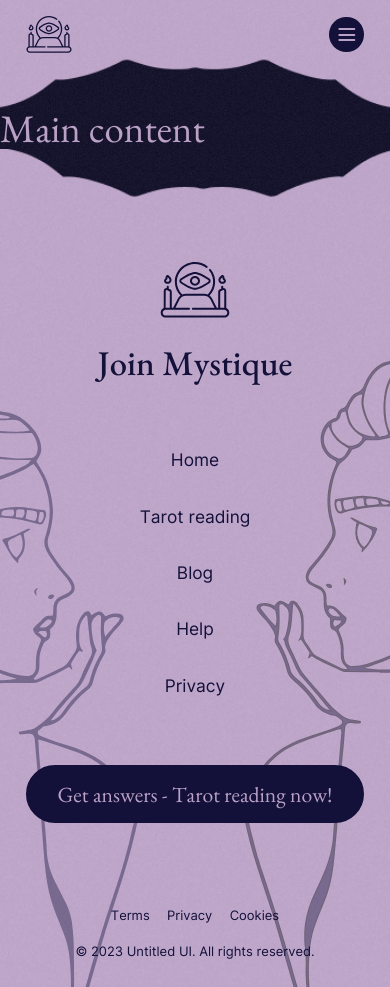
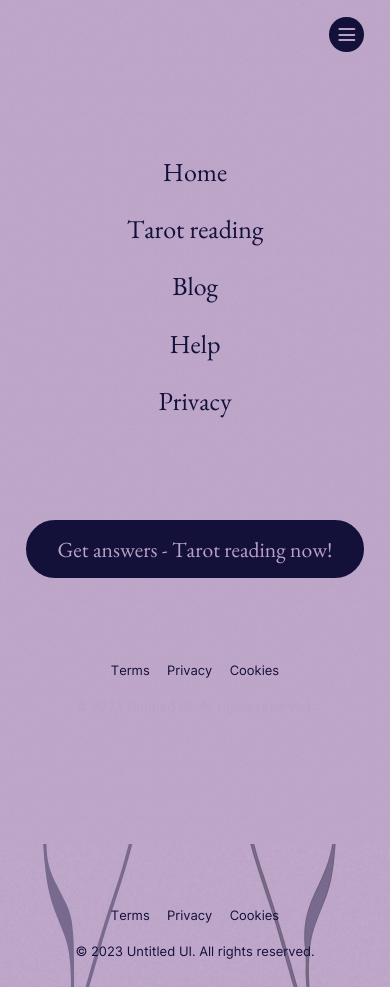
Before and after one commit to presto-agency/Mistique, a Next.js app: page / in a window 390 px wide. Built offline with nearby package versions, Linux system fonts and the light colour scheme.

Commit message:
feat: header menu in progress

```diff
--- /dev/null
+++ b/src/components/BottomLinks/BottomLinks.tsx
@@ -0,0 +1,22 @@
+import React from 'react';
+import * as styles from "./bottomLinks.module.scss";
+import Link from "next/link";
+
+const BottomLinks = ({bottomNav}) => {
+  return (
+    <div className={styles.bottom}>
+      <ul>
+        {bottomNav.map(item => (
+          <li className="nav-link" key={item.id}>
+            <Link href={item.url}>{item.title}</Link>
+          </li>
+        ))}
+      </ul>
+      <p>
+        © 2023 Untitled UI. All rights reserved.
+      </p>
+    </div>
+  );
+};
+
+export default BottomLinks;
--- /dev/null
+++ b/src/components/BottomLinks/bottomLinks.module.scss
@@ -0,0 +1,40 @@
+@import "../../styles/variables.scss";
+
+.bottom {
+  margin: 6.9rem 0 0 0;
+
+  ul {
+    display: flex;
+    justify-content: center;
+    margin: 0 0 8px 0;
+
+    li {
+      margin: 0 1.6rem 0 0;
+
+      a {
+        font-family: 'Inter';
+        font-size: 1.2rem;
+        line-height: 175%;
+      }
+
+      &:last-child {
+        margin: 0;
+      }
+    }
+  }
+
+  p {
+    font-size: 1.2rem;
+    line-height: 175%;
+  }
+}
+
+@media (max-width: $mob) {
+  .bottom {
+    margin: 7.5rem 0 0 0;
+
+    ul {
+      margin: 0 0 1.2rem 0;
+    }
+  }
+}
--- a/src/components/Footer/Footer.tsx
+++ b/src/components/Footer/Footer.tsx
@@ -3,6 +3,7 @@ import * as styles from "./footer.module.scss";
 import Link from "next/link";
 import Button from "@/components/UI/Button/Button";
 import {useClassMobile} from "@/hooks/useClassMobile";
+import BottomLinks from "@/components/BottomLinks/BottomLinks";
 
 
 const Footer = () => {
@@ -75,18 +76,7 @@ const Footer = () => {
               <Button className={isMobile ? 'button button-dark' : 'button'}
                       title={'Get answers - Tarot reading now!'}/>
             </div>
-            <div className={styles.footer__content_bottom}>
-              <ul>
-                {bottomNav.map(item => (
-                  <li className="nav-link" key={item.id}>
-                    <Link href={item.url}>{item.title}</Link>
-                  </li>
-                ))}
-              </ul>
-              <p>
-                © 2023 Untitled UI. All rights reserved.
-              </p>
-            </div>
+            <BottomLinks bottomNav={bottomNav}/>
           </div>
         </div>
       </footer>
--- a/src/components/Footer/footer.module.scss
+++ b/src/components/Footer/footer.module.scss
@@ -74,35 +74,6 @@
         }
       }
     }
-
-    &_bottom {
-      margin: 6.9rem 0 0 0;
-
-      ul {
-        display: flex;
-        justify-content: center;
-        margin: 0 0 8px 0;
-
-        li {
-          margin: 0 1.6rem 0 0;
-
-          a {
-            font-family: 'Inter';
-            font-size: 1.2rem;
-            line-height: 175%;
-          }
-
-          &:last-child {
-            margin: 0;
-          }
-        }
-      }
-
-      p {
-        font-size: 1.2rem;
-        line-height: 175%;
-      }
-    }
   }
 }
 
@@ -141,14 +112,6 @@
           }
         }
       }
-
-      &_bottom {
-        margin: 7.5rem 0 0 0;
-
-        ul {
-          margin: 0 0 1.2rem 0;
-        }
-      }
     }
   }
 }
--- a/src/components/Header/Header.tsx
+++ b/src/components/Header/Header.tsx
@@ -3,10 +3,55 @@ import * as styles from "./header.module.scss";
 import Link from "next/link";
 import Button from "@/components/UI/Button/Button";
 import {useClassMobile} from "@/hooks/useClassMobile";
+import BottomLinks from "@/components/BottomLinks/BottomLinks";
 
 const Header = () => {
   const isMobile = useClassMobile(false);
   const [isActive, setIsActive] = useState<boolean>(false);
+  const topNav = [
+    {
+      id: 1,
+      url: '/',
+      title: 'Home'
+    },
+    {
+      id: 2,
+      url: '/TarotReading',
+      title: 'Tarot reading'
+    },
+    {
+      id: 3,
+      url: '/Blog',
+      title: 'Blog'
+    },
+    {
+      id: 4,
+      url: '/Help',
+      title: 'Help'
+    },
+    {
+      id: 5,
+      url: '/Privacy',
+      title: 'Privacy'
+    },
+  ];
+  const bottomNav = [
+    {
+      id: 1,
+      url: '/Terms',
+      title: 'Terms'
+    },
+    {
+      id: 2,
+      url: '/Privacy',
+      title: 'Privacy'
+    },
+    {
+      id: 3,
+      url: '/Cookies',
+      title: 'Cookies'
+    },
+  ];
 
   const headerActive = () => {
     setIsActive(prevState => !prevState);
@@ -22,15 +67,27 @@ const Header = () => {
         <div className="container">
           {isMobile
             ? <nav className={styles.header__content}>
-              <Link className={styles.header__content_logo} href='/'>
+                <Link className={styles.header__content_logo} href='/'>
                 <img src="/images/eye.svg" alt="logo"/>
               </Link>
-              <div onClick={headerActive} className={styles.header__content_burger}>
+                <div className={styles.header__content_menu}>
+                  <ul>
+                    {topNav.map(item => (
+                      <li key={item.id}>
+                        <Link href={item.url}>{item.title}</Link>
+                      </li>
+                    ))}
+                  </ul>
+                  <Button className={isMobile ? 'button button-dark' : 'button'}
+                          title={'Get answers - Tarot reading now!'}/>
+                  <BottomLinks bottomNav={bottomNav}/>
+                </div>
+                <div onClick={headerActive} className={styles.header__content_burger}>
                 <span></span>
                 <span></span>
                 <span></span>
               </div>
-            </nav>
+              </nav>
             : <nav className={styles.header__content}>
               <Link className={styles.header__content_text} href='/'>Join Mystique</Link>
               <div className={styles.header__content_links}>
--- a/src/components/Header/header.module.scss
+++ b/src/components/Header/header.module.scss
@@ -1,6 +1,8 @@
 @import "../../styles/variables.scss";
 
 .header {
+  position: relative;
+  z-index: 11;
   padding: 3.1rem 0 14.8rem;
 
   &.active {
@@ -83,6 +85,39 @@
         margin: 0 0 0 1.4rem;
       }
     }
+
+    &_menu {
+      position: fixed;
+      text-align: center;
+      top: 0;
+      padding: 14.5rem 2.4rem;
+      width: 100vw;
+      max-height: 100%;
+      overflow-y: auto;
+      left: 0;
+      background-color: $color-primary;
+      background-image: url("/images/noise.png");
+      background-repeat: repeat;
+      background-size: 5rem 5rem;
+
+      > ul {
+        margin: 0 0 9.5rem 0;
+        li {
+          margin: 0 0 2.4rem 0;
+
+          &:last-child {
+            margin: 0;
+          }
+
+          a {
+            font-size: 2.4rem;
+            line-height: 120%;
+            font-family: 'EBGaramond';
+            color: $color-secondary;
+          }
+        }
+      }
+    }
   }
 }
 
```
